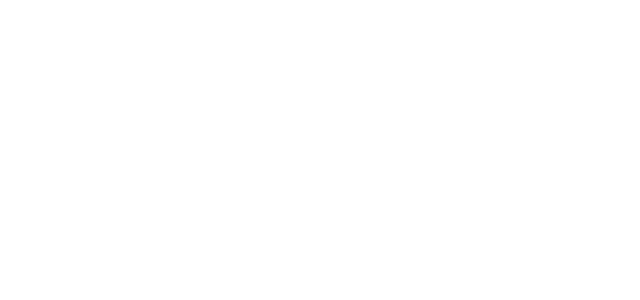
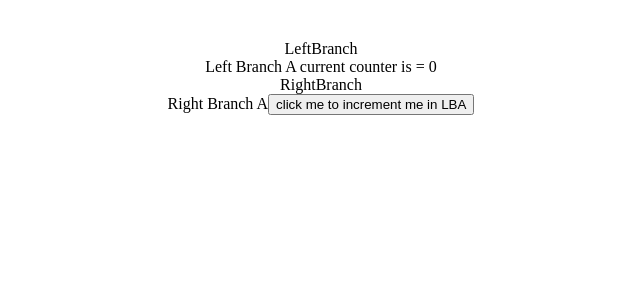
Before and after one commit to KotSerhii/react-2025-test, a React (Vite) app: page / in a window 1280 px wide. Shown: the top 300 px of the page, without its empty margins (319-959 px from the left). Built offline with nearby package versions, Linux system fonts and the light colour scheme.

Commit message:
lesson 7 Context in React

```diff
--- a/src/App.tsx
+++ b/src/App.tsx
@@ -1,10 +1,27 @@
 import './App.css'
+import {LeftBranch} from "./components/LeftBranch.tsx";
+import {RightBranch} from "./components/RightBranch.tsx";
+import {init, MyContext} from "./context/MyContext.tsx";
+import {useState} from "react";
 
 function App() {
+// для формування MyContext необхідні компоненти огортаємо в MyContext.Provider та
+    // передаємо через value значення з компоненти MyContext
+
+   const [counter, setCounter]=useState<number>(init.counterValue)
 
     return (
         <>
-
+            <MyContext.Provider value={{
+                counterValue:counter,
+                increment:(obj)=>{
+                    setCounter(++obj);
+                    console.log(obj);
+                }
+            }}>
+                <LeftBranch/>
+                <RightBranch/>
+            </MyContext.Provider>
         </>
     )
 }
--- /dev/null
+++ b/src/components/LeftBranch.tsx
@@ -0,0 +1,9 @@
+import {LeftBranchA} from "./LeftBranchA.tsx";
+
+export const LeftBranch = () => {
+    return (
+        <div>LeftBranch
+        <LeftBranchA/>
+        </div>
+    );
+};
--- /dev/null
+++ b/src/components/LeftBranchA.tsx
@@ -0,0 +1,11 @@
+import {MyContext} from "../context/MyContext.tsx";
+import {useContext} from "react";
+
+export const LeftBranchA = () => {
+    const{counterValue}=useContext(MyContext);
+    return (
+        <div>Left Branch A
+        current counter is = {counterValue}
+        </div>
+    );
+};
--- /dev/null
+++ b/src/components/RightBranch.tsx
@@ -0,0 +1,9 @@
+import {RightBranchA} from "./RightBranchA.tsx";
+
+export const RightBranch = () => {
+    return (
+        <div>RightBranch
+        <RightBranchA/>
+        </div>
+    );
+};
--- /dev/null
+++ b/src/components/RightBranchA.tsx
@@ -0,0 +1,13 @@
+import {useContext} from "react";
+import {MyContext} from "../context/MyContext.tsx";
+
+export const RightBranchA = () => {
+    const {counterValue,increment } = useContext(MyContext)
+    return (
+        <div>Right Branch A
+        <button onClick={()=>{
+            increment(counterValue)
+        }}>click me to increment me in LBA</button>
+        </div>
+    );
+};
--- /dev/null
+++ b/src/context/MyContext.tsx
@@ -0,0 +1,15 @@
+import {createContext} from "react";
+type MyContextType = {
+    counterValue: number;
+    increment: (obj:number) => void;
+}
+
+export const init = {
+    counterValue:0,
+    increment: (obj:number) => {
+        console.log(obj);
+    }
+};
+export const MyContext = createContext <MyContextType>(init);
+// створюємо компонент MyContext для загального обміну інформацією між компонентами,
+// за допомогою createContext та наповнюємо інформаціюєю, яку також типізуємо
--- a/src/index.css
+++ b/src/index.css
@@ -1 +1 @@
-@import "tailwindcss";
+/*@import "tailwindcss";*/
```
